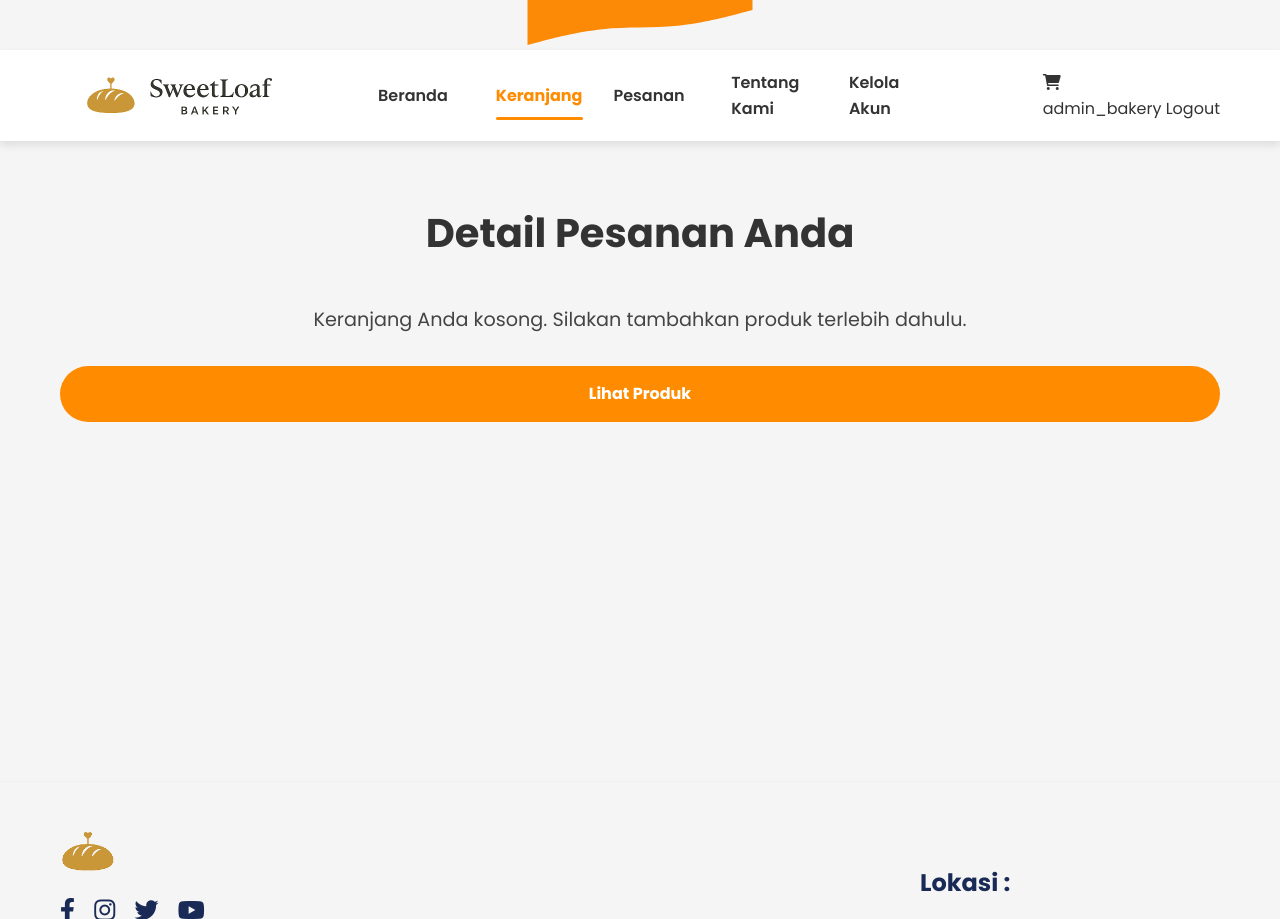
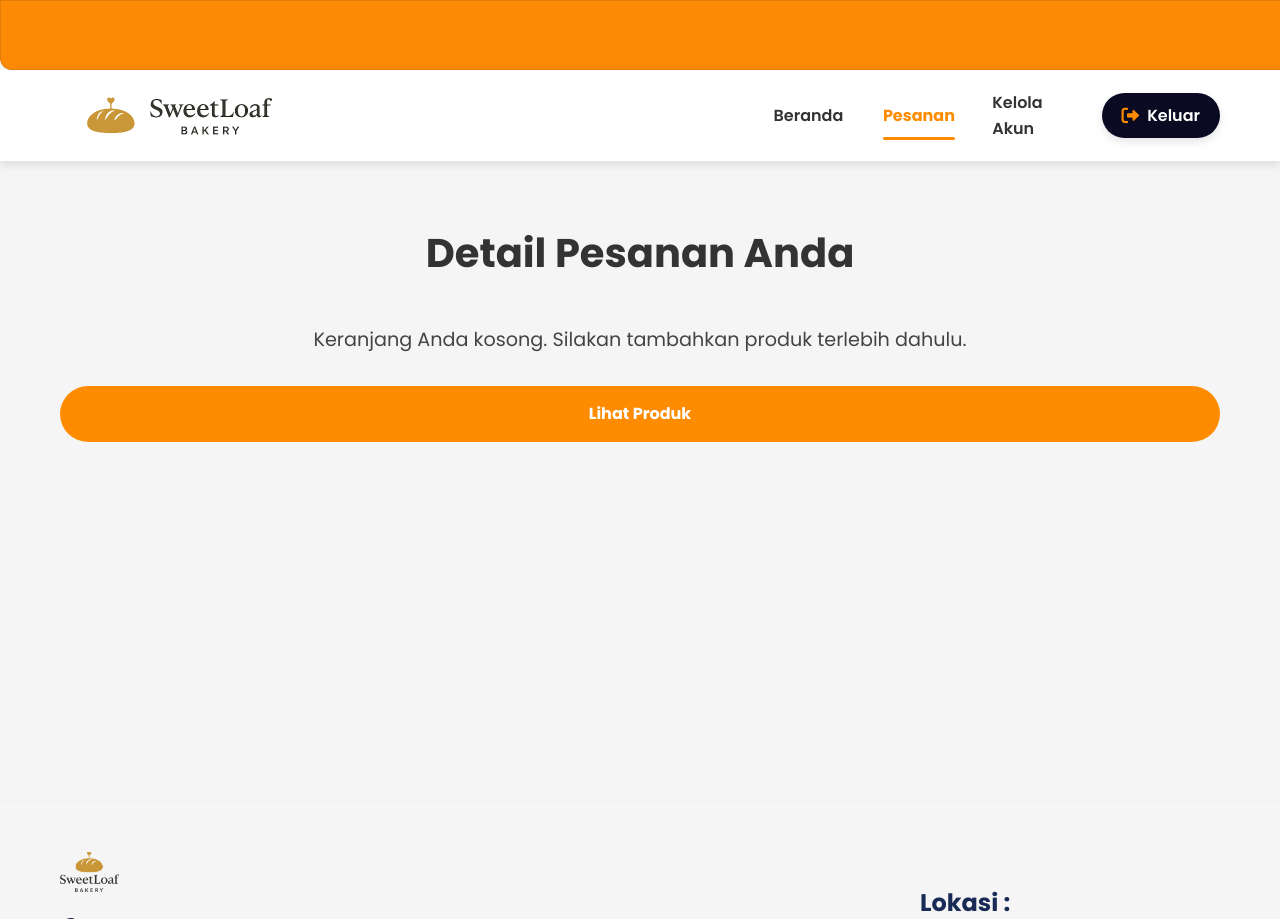
Before and after one commit to sirly82/bakery-sweetloaf, a PHP site: page /pesanan.php in a window 1280 px wide. Shown: the top 919 px of the page. Run offline with PHP 8.4, Linux system fonts and the light colour scheme; a user stored in the database is signed in; data comes from the database, SQL or seed files in the repository; data that the repository does not hold is empty.

Commit message:
Update pesanan.php

```diff
--- a/pesanan.php
+++ b/pesanan.php
@@ -117,9 +117,7 @@ $conn->close();
 </head>
 <body>
     <div class="top-wave-container">
-        <svg xmlns="http://www.w3.org/2000/svg" viewBox="0 0 1440 320">
-            <path fill="#FC8A06" fill-opacity="1" d="M0,288L80,266.7C160,245,320,203,480,186.7C640,171,800,181,960,165.3C1120,149,1280,107,1360,85.3L1440,64L1440,0L1360,0C1280,0,1120,0,960,0C800,0,640,0,480,0C320,0,160,0,80,0L0,0Z"></path>
-        </svg>
+        <img src="assets/border-atas.png">
     </div>
 
     <header class="main-header">
@@ -128,24 +126,19 @@ $conn->close();
                 <img src="assets/logo-home.png" alt="SweetLoaf Logo">
             </div>
             <nav class="main-nav">
-                <ul class="nav-links">
+                <ul>
                     <li><a href="home.php" class="nav-link">Beranda</a></li>
-                    <li><a href="pesanan.php" class="nav-link active">Keranjang</a></li>
-                    <li><a href="#" class="nav-link">Pesanan</a></li>
-                    <li><a href="#" class="nav-link">Tentang Kami</a></li>
+                    <li><a href="pesanan.php" class="nav-link active">Pesanan</a></li>
                     <li><a href="#" class="nav-link">Kelola Akun</a></li>
-                </u>
+                    <?php if (isset($_SESSION['username'])): // Tampilkan tombol keluar hanya jika sudah login ?>
+                        <li>
+                            <a href="logout.php" class="btn-logout">
+                                <i class="fas fa-sign-out-alt"></i> Keluar
+                            </a>
+                        </li>
+                    <?php endif; ?>
+                </ul>
             </nav>
-            <div class="header-actions">
-                <a href="#" class="cart-icon"><i class="fas fa-shopping-cart"></i></a>
-                <div class="user-info">
-                    <span class="username"><?php echo htmlspecialchars($username); ?></span>
-                    <a href="logout.php" class="btn-logout">Logout</a>
-                </div>
-            </div>
-            <div class="menu-icon">
-                <i class="fas fa-bars"></i>
-            </div>
         </div>
     </header>
 
@@ -259,7 +252,7 @@ $conn->close();
         <div class="container">
             <div class="footer-left">
                 <div class="logo">
-                    <img src="assets/SWEETLOAF.png" alt="SweetLoaf Bakery Logo">
+                    <img src="assets/logo.png" alt="SweetLoaf Bakery Logo">
                 </div>
                 <div class="social-media">
                     <a href="#"><i class="fab fa-facebook-f"></i></a>
@@ -271,7 +264,7 @@ $conn->close();
             <div class="footer-right">
                 <h4>Lokasi :</h4>
                 <div class="map-placeholder">
-                    <img src="assets/map-placeholder.png" alt="Map Location">
+                    <iframe src="https://www.google.com/maps/embed?pb=!1m18!1m12!1m3!1d2592.211231097696!2d117.60250684784057!3d3.303678271356732!2m3!1f0!2f0!3f0!3m2!1i1024!2i768!4f13.1!3m3!1m2!1s0x32138bd956b83ecd%3A0x3868bdace8adf78b!2sSweetLoaf%20Bakery!5e0!3m2!1sid!2sid!4v1751377213866!5m2!1sid!2sid" width="600" height="450" style="border:0;" allowfullscreen="" loading="lazy" referrerpolicy="no-referrer-when-downgrade"></iframe>
                 </div>
             </div>
         </div>
```
